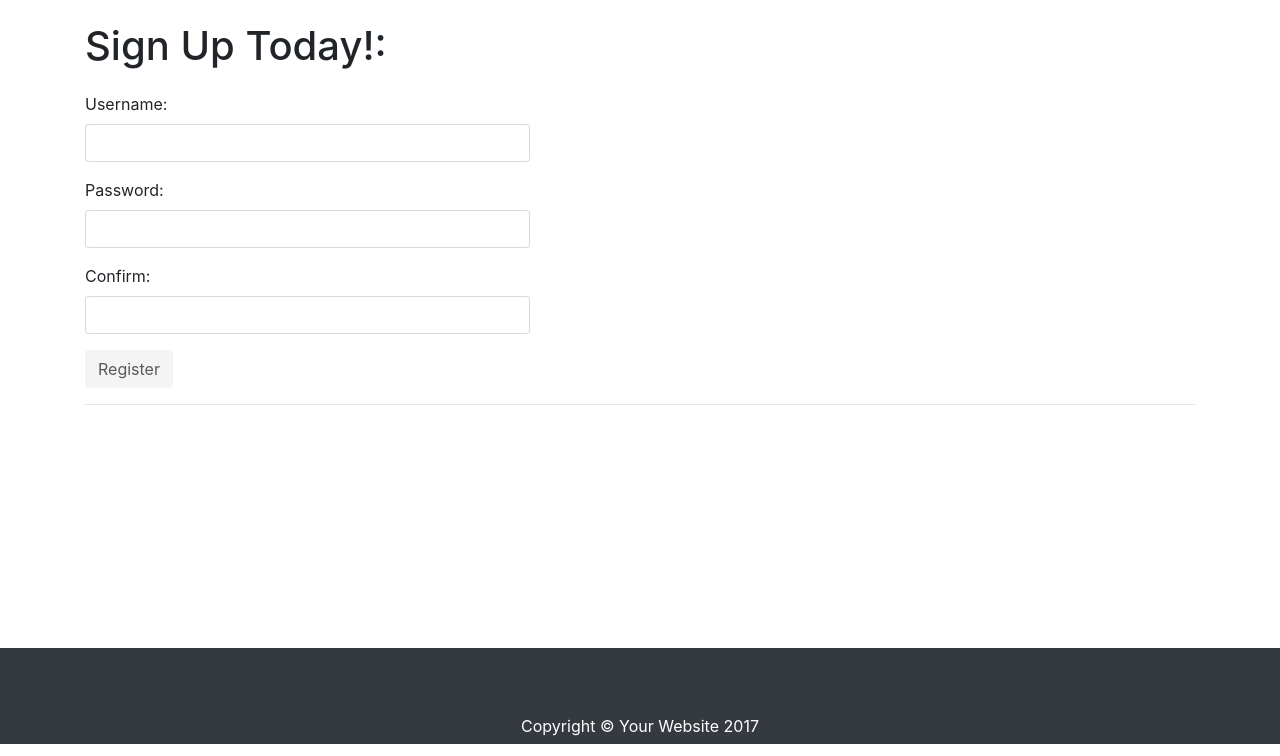
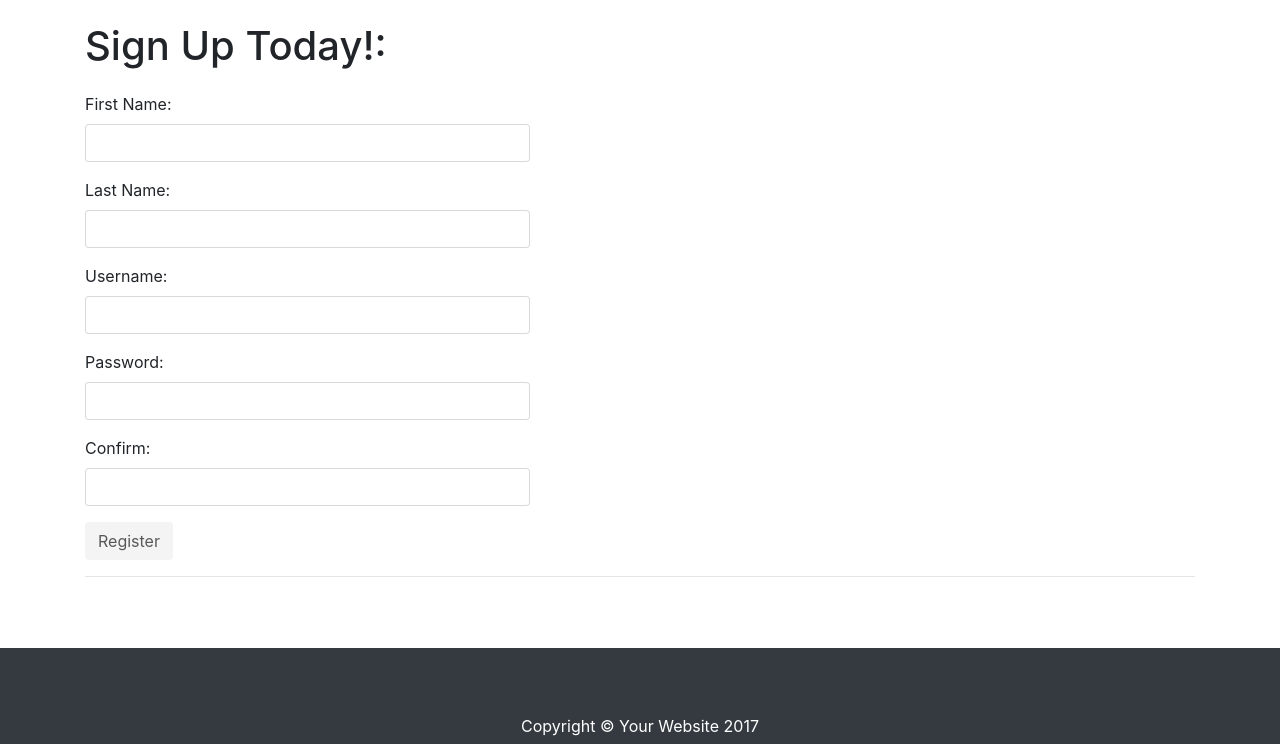
Before and after one commit to CJManganelli/CS4970WCapstone, a PHP site: page /register.php in a window 1280 px wide. Shown: the part 56-812 px from the top of the page. Run offline with PHP 8.4, Linux system fonts and the light colour scheme; data that the repository does not hold is empty.

Commit message:
added firstname and lastname fields

```diff
--- a/register.php
+++ b/register.php
@@ -64,6 +64,14 @@
             <input type="hidden" name="action" value="register">
 
             <div class="form-group">
+              <label for="user">First Name:</label>
+              <input type="user" name="fName" class="form-control" id="fName">
+            </div>
+            <div class="form-group">
+              <label for="user">Last Name:</label>
+              <input type="user" name="lName" class="form-control" id="lName">
+            </div>
+            <div class="form-group">
               <label for="user">Username:</label>
               <input type="user" name="username" class="form-control" id="user">
             </div>
--- a/test.php
+++ b/test.php
@@ -15,6 +15,12 @@ print "<br>";
 print $SQLDB;
 print "<br>";
 
+$password = 'password';
 
+print 'password is: ' . $password . '<br>';
+
+$hashPass = password_hash($password, PASSWORD_BCRYPT);
+
+print 'hashed password is: ' . $hashPass . '<br>';
 
 ?>
```
Also changed, not shown: phpservices/login-handler.php (+8 -2 lines).
